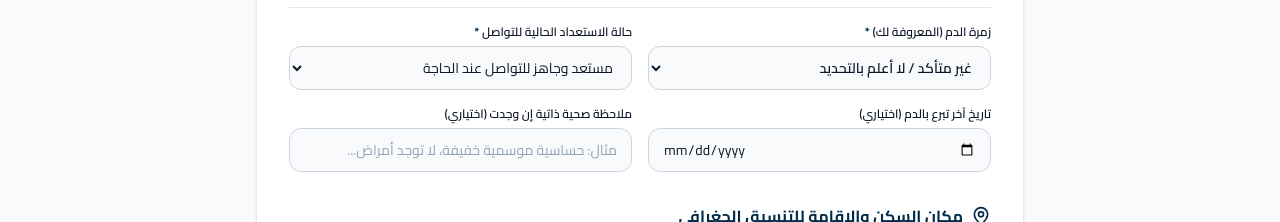
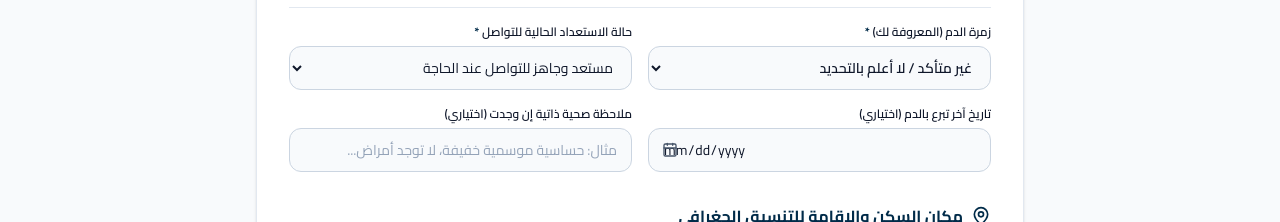
Before and after one commit to AnasAlshame/najah-blood-donor-preregistration, a Next.js app: page / in a window 1280 px wide. Shown: the part 780-1002 px from the top of the page. Built offline with nearby package versions, Linux system fonts and the light colour scheme.

Commit message:
style: polish date picker input to perfectly match all form fields with calendar icon

```diff
--- a/src/app/globals.css
+++ b/src/app/globals.css
@@ -24,6 +24,23 @@ body {
   text-align: left;
 }
 
+/* Custom styling for date inputs to look consistent across browsers and mobile */
+input[type="date"] {
+  position: relative;
+  font-family: inherit;
+  color-scheme: light;
+}
+
+input[type="date"]::-webkit-calendar-picker-indicator {
+  opacity: 0;
+  width: 100%;
+  height: 100%;
+  position: absolute;
+  top: 0;
+  left: 0;
+  cursor: pointer;
+}
+
 /* Accessible focus ring using University Cyan */
 input:focus, select:focus, textarea:focus, button:focus {
   outline: 2px solid #00A3E0;
--- a/src/components/RegistrationForm.tsx
+++ b/src/components/RegistrationForm.tsx
@@ -320,8 +320,9 @@ export default function RegistrationForm() {
                 value={formData.lastDonationDate}
                 onChange={handleChange}
                 max={new Date().toISOString().split('T')[0]}
-                className="w-full h-11 px-3.5 text-sm rounded-xl border border-[#CBD5E1] bg-[#F8FAFC] text-[#0F172A] ltr-content cursor-pointer"
+                className="w-full h-11 px-3.5 text-sm rounded-xl border border-[#CBD5E1] bg-[#F8FAFC] text-[#0F172A] cursor-pointer appearance-none"
               />
+              <Calendar className="w-4 h-4 text-[#475569] absolute left-3.5 top-1/2 -translate-y-1/2 pointer-events-none" />
             </div>
             {fieldErrors.lastDonationDate && (
               <p className="text-xs text-[#002B49] font-medium mt-1">
```
